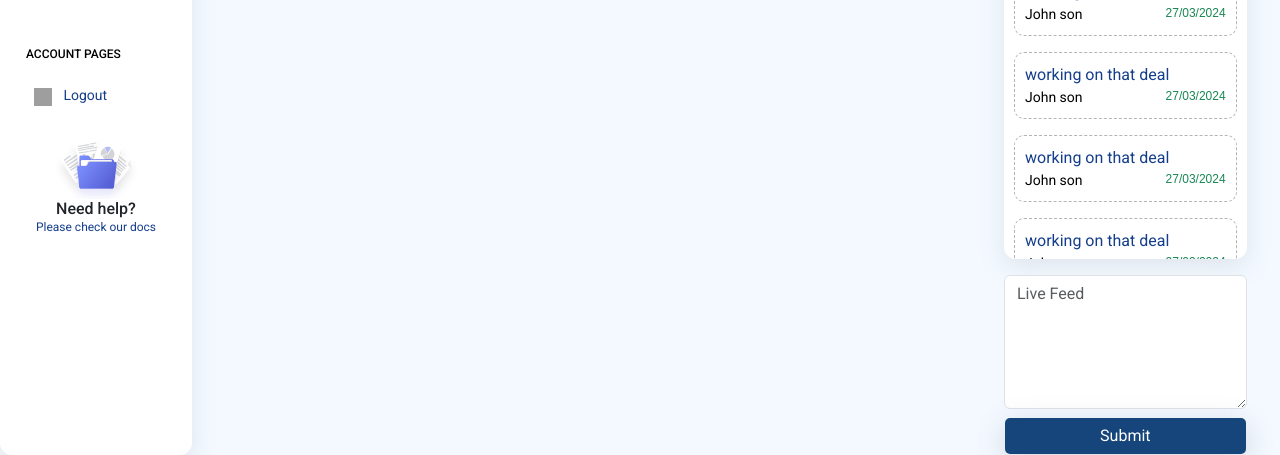
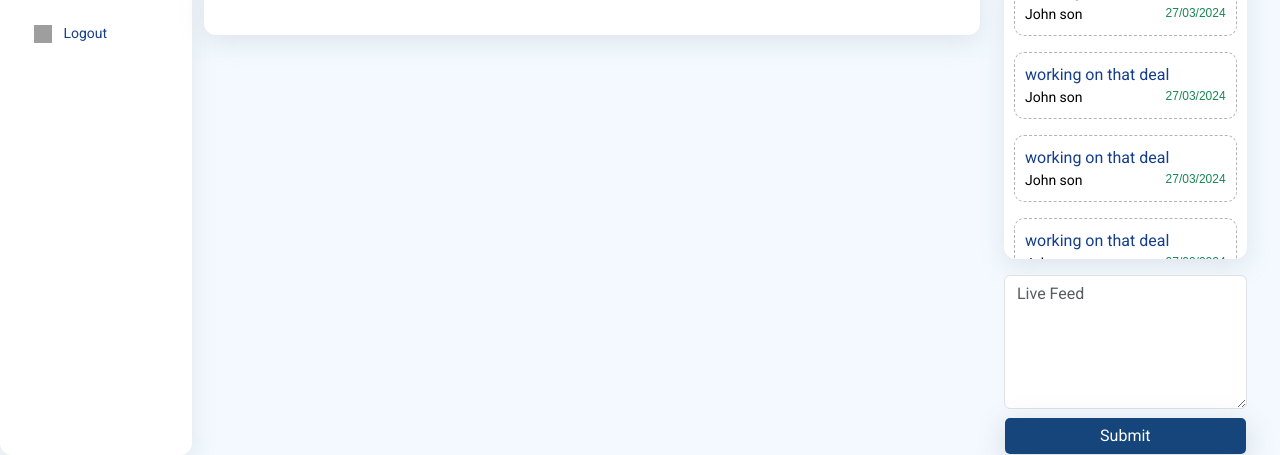
Before and after one commit to netedsoftech/roadwings, a PHP site: page /agents.php in a window 1280 px wide. Shown: the part 350-805 px from the top of the page. Run offline with PHP 8.4, Linux system fonts and the light colour scheme; the visitor is signed in with stand-in values (Sample User, id 1); data that the repository does not hold is empty; some libraries are stand-ins or nearby versions; grey boxes are pictures that could not be loaded.

Commit message:
new changes

```diff
--- a/agents.php
+++ b/agents.php
@@ -273,7 +273,11 @@ if ($_SERVER["REQUEST_METHOD"] == "POST") {
         </div>
       </div>
     </section>
-
+<script type="text/javascript">
+      $(document).ready( function () {
+          $('.table').DataTable();
+      });
+  </script>
     <script
       src="https://cdn.jsdelivr.net/npm/bootstrap@5.3.3/dist/js/bootstrap.bundle.min.js"
       integrity="sha384-YvpcrYf0tY3lHB60NNkmXc5s9fDVZLESaAA55NDzOxhy9GkcIdslK1eN7N6jIeHz"
--- a/navSideBar.php
+++ b/navSideBar.php
@@ -68,11 +68,11 @@
 
               <div >
                 <ul class="nav ">
-                  <li class="nav-item ">
+                  <!-- <li class="nav-item ">
                     <a class="nav-link " href="#">
                       <h6 class="text-xs text-black mt-4 mb-2">ACCOUNT PAGES</h6>
                     </a>
-                  </li>
+                  </li> -->
 
                   <li class="nav-item">
                     <a class="nav-link" href="logout.php">
@@ -87,18 +87,7 @@
                     </a>
                   </li>
 
-                  <li class="nav-item text-center mt-4">
-                    <img
-                      class="w-50 mx-auto "
-                      src="/assets/img/icon-documentation.svg"
-                      alt="sidebar_illustration"
-                    />
 
-                    <h6 class="mb-0">Need help?</h6>
-                    <p class="text-xs font-weight-bold mb-0">
-                      Please check our docs
-                    </p>
-                  </li>
                   <!-- <div class="card card-plain shadow-none" id="sidenavCard">
                     <img
                       class="w-50 mx-auto"
```
